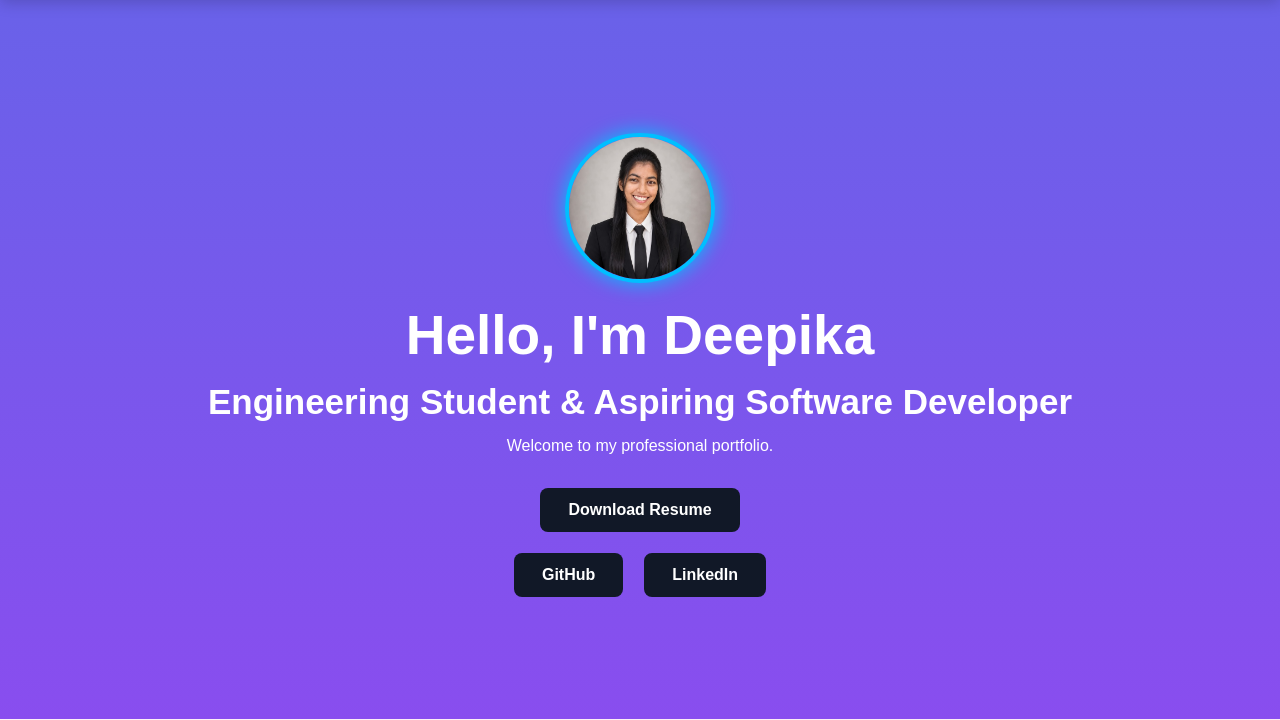
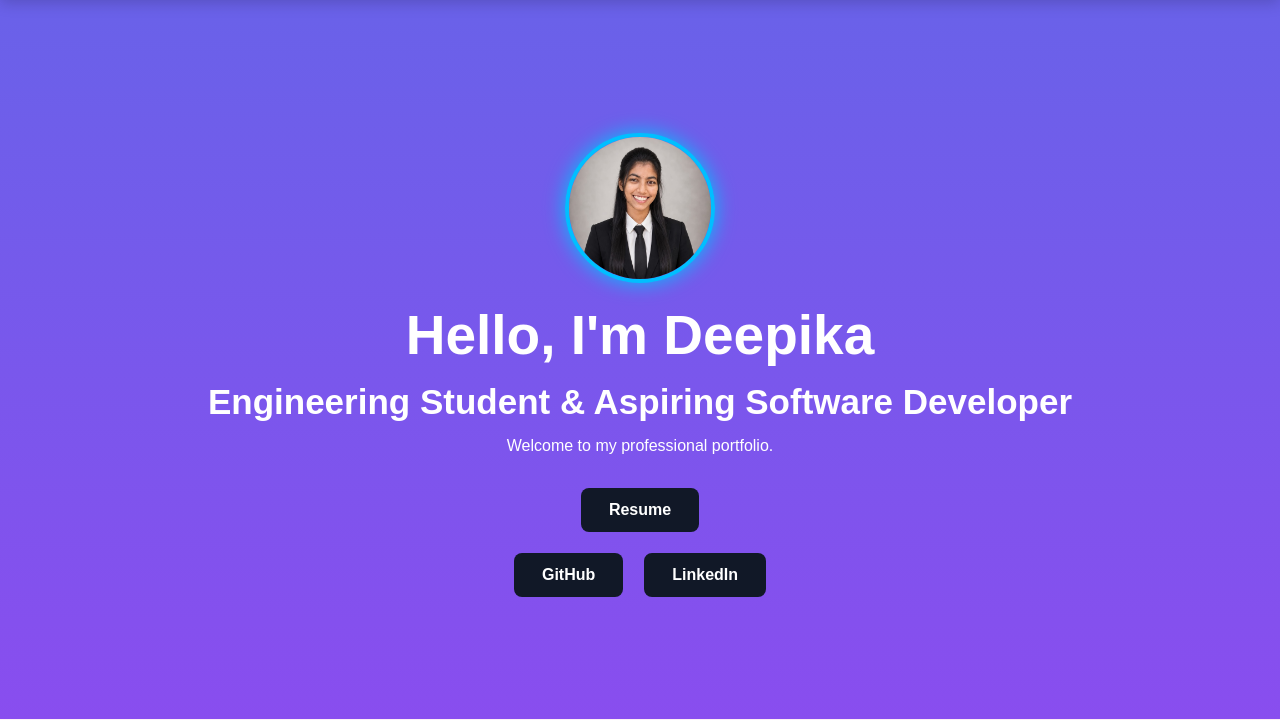
Before and after one commit to deepikamallik/porfolio, a Flask app: page / in a window 1280 px wide. Shown: the part 65-785 px from the top of the page. Run offline with Flask 3, Linux system fonts and the light colour scheme.

Commit message:
update portfolio

```diff
--- a/templates/index.html
+++ b/templates/index.html
@@ -44,7 +44,7 @@
         </p>
 
         <a href="{{ url_for('static', filename='resume/deepika mallik 1.pdf') }}" target="_blank">
-            <button>Download Resume</button>
+            <button> Resume</button>
         </a>
 
 
```
Also changed, not shown: 2 other files.
